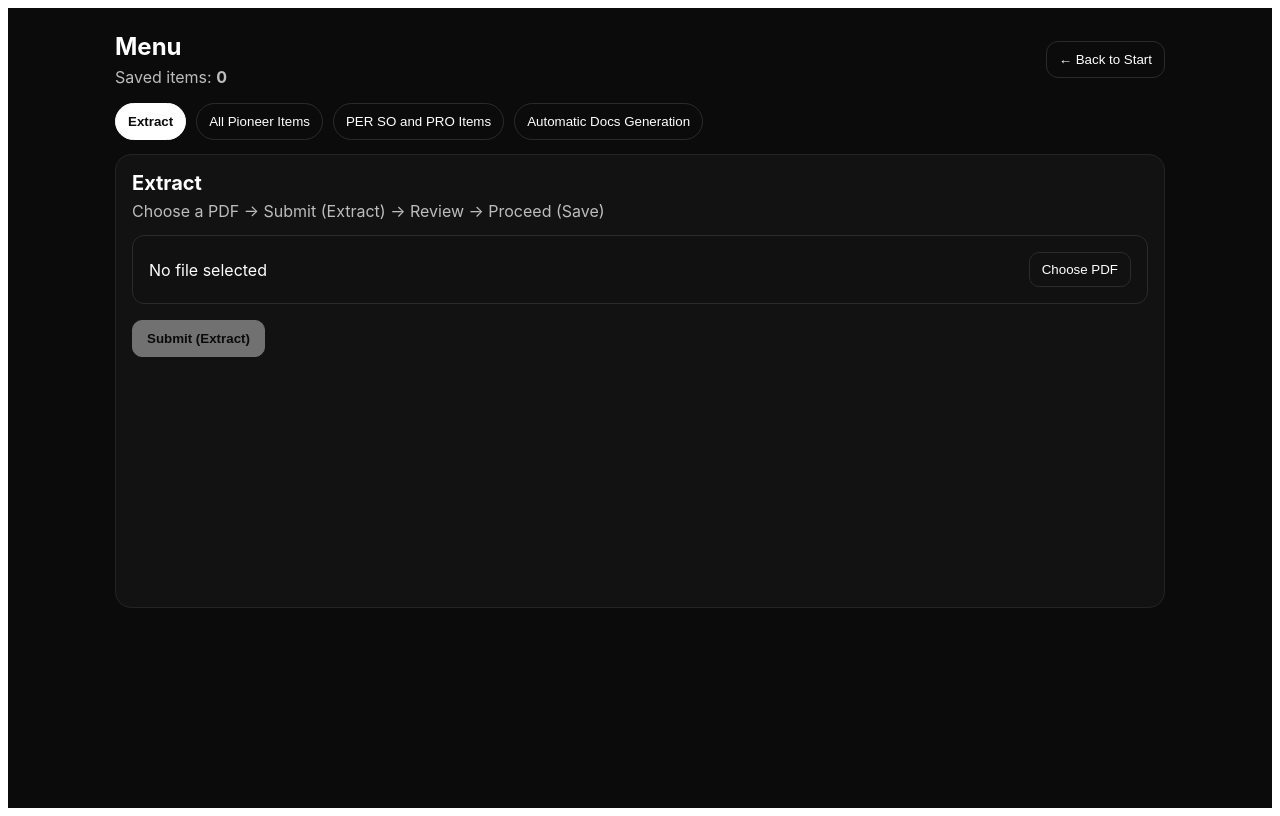
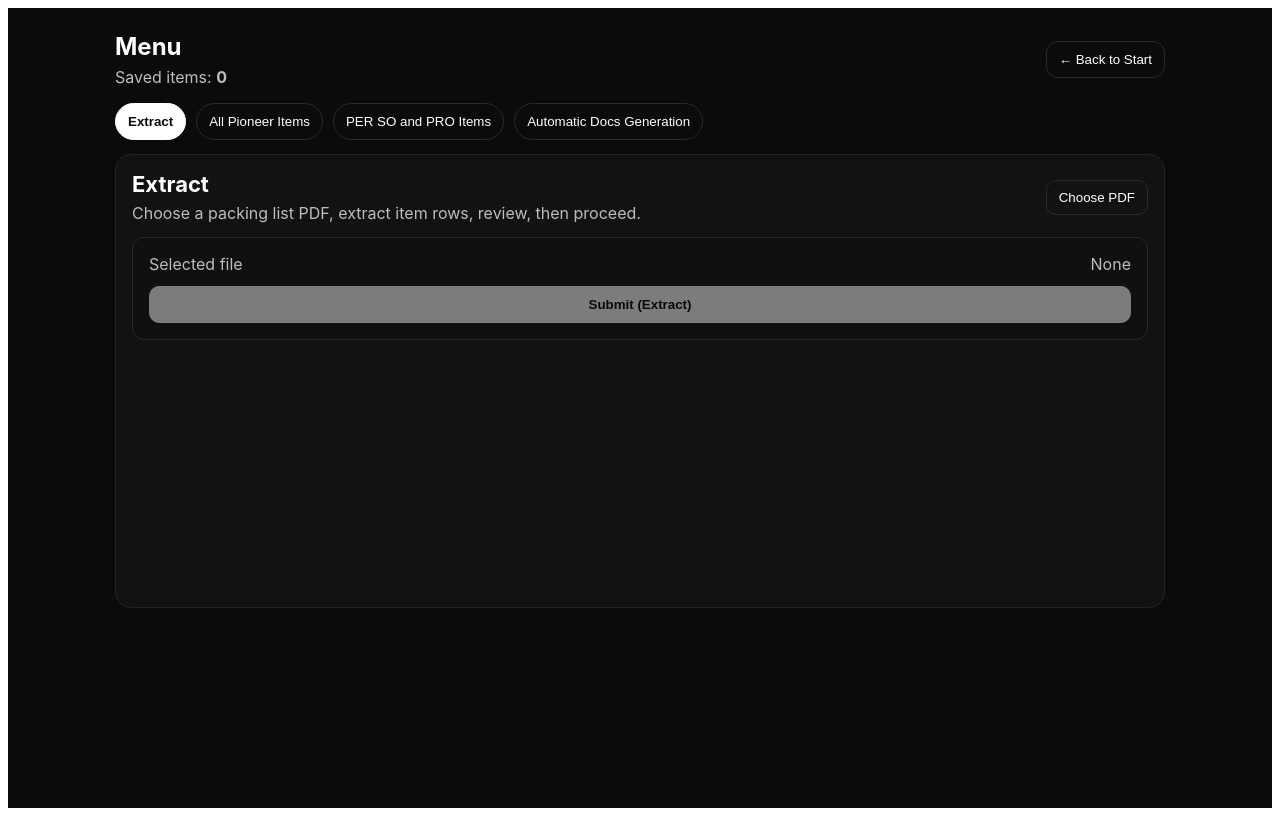
Before and after one commit to Princes-Aguilar/pioneer-extractor-desktop, a React (Vite) app: page / in a window 1280 px wide. Both pictures are taken after a click on the button "Start". Built offline with nearby package versions, Linux system fonts and the light colour scheme.

Commit message:
Done for frist feature: Extracting details

```diff
--- a/src/App.jsx
+++ b/src/App.jsx
@@ -19,7 +19,35 @@ export default function App() {
 
       setSelectedFile: (file) => setSelectedFile(file),
 
+      // ✅ Add this so ExtractTab.jsx can call it
+      setExtractedPreview: (preview) => setExtractedPreview(preview),
+
       clearPreview: () => setExtractedPreview(null),
+
+      // Keep if you still want XLSX route (optional)
+      extractSelectedXlsx: async () => {
+        if (!selectedFile) throw new Error("No file selected.");
+
+        const filePath = selectedFile.path;
+        if (!filePath) {
+          throw new Error(
+            "Selected file has no path. Use the Choose XLSX button.",
+          );
+        }
+
+        const result = await window.pioneer.extractXlsx(filePath);
+        if (!result?.ok) {
+          throw new Error(result?.error || "XLSX extraction failed.");
+        }
+
+        setExtractedPreview({
+          fileName: result.fileName,
+          items: result.items || [],
+          numberOfItemsExtracted:
+            result.numberOfItemsExtracted ?? (result.items?.length || 0),
+          debug: result.debug,
+        });
+      },
 
       extractSelectedPdf: async () => {
         if (!selectedFile) throw new Error("No file selected.");
@@ -45,7 +73,14 @@ export default function App() {
           );
         }
 
-        setExtractedPreview(result);
+        // ✅ Normalize what we store (no 'ok' field)
+        setExtractedPreview({
+          fileName: result.fileName,
+          items: result.items || [],
+          numberOfItemsExtracted:
+            result.numberOfItemsExtracted ?? (result.items?.length || 0),
+          debug: result.debug,
+        });
       },
 
       proceedSaveExtracted: () => {
@@ -55,8 +90,10 @@ export default function App() {
           id: crypto.randomUUID(),
           fileName: extractedPreview.fileName,
           addedAt: new Date().toISOString(),
-          // Save the extracted rows
           extractedItems: extractedPreview.items || [],
+          numberOfItemsExtracted:
+            extractedPreview.numberOfItemsExtracted ??
+            (extractedPreview.items?.length || 0),
         };
 
         setSavedItems((prev) => [record, ...prev]);
--- a/src/components/ExtractTab.jsx
+++ b/src/components/ExtractTab.jsx
@@ -7,13 +7,6 @@ export default function ExtractTab({ store, actions }) {
   const pickWithDialog = async () => {
     try {
       setError("");
-
-      if (!window.pioneer?.openPdfDialog) {
-        throw new Error(
-          "window.pioneer.openPdfDialog is not available. Check preload.cjs.",
-        );
-      }
-
       const filePath = await window.pioneer.openPdfDialog();
       if (!filePath) return;
 
@@ -22,8 +15,7 @@ export default function ExtractTab({ store, actions }) {
         path: filePath,
       });
     } catch (e) {
-      console.error("Pick dialog error:", e);
-      setError(e?.message || "Failed to open file dialog.");
+      setError(e?.message || String(e));
     }
   };
 
@@ -31,64 +23,92 @@ export default function ExtractTab({ store, actions }) {
     try {
       setError("");
       setIsWorking(true);
-      await actions.extractSelectedPdf();
+
+      const f = store.selectedFile;
+      if (!f?.path)
+        throw new Error("No PDF selected. Click 'Choose PDF' first.");
+
+      if (!window.pioneer?.extractPdf) {
+        throw new Error(
+          "window.pioneer.extractPdf is missing. Check preload.cjs.",
+        );
+      }
+
+      const res = await window.pioneer.extractPdf(f.path);
+      if (!res?.ok) throw new Error(res?.error || "Extraction failed.");
+
+      if (typeof actions.setExtractedPreview !== "function") {
+        throw new Error(
+          "actions.setExtractedPreview is not a function. Add it inside App.jsx actions.",
+        );
+      }
+
+      actions.setExtractedPreview({
+        fileName: res.fileName,
+        numberOfItemsExtracted: res.numberOfItemsExtracted,
+        items: res.items || [],
+        debug: res.debug,
+      });
     } catch (e) {
-      console.error("Extraction error:", e);
-      setError(e?.message || "Unknown extraction error.");
+      setError(e?.message || String(e));
     } finally {
       setIsWorking(false);
     }
   };
 
   return (
-    <div>
-      <h3 style={styles.h3}>Extract</h3>
-      <p style={styles.p}>
-        Choose a PDF → Submit (Extract) → Review → Proceed (Save)
-      </p>
-
-      <div style={styles.box}>
-        <div style={styles.fileName}>
-          {store.selectedFile ? (
-            <>
-              Selected: <b>{store.selectedFile.name}</b>
-            </>
-          ) : (
-            "No file selected"
-          )}
+    <div style={styles.wrap}>
+      <div style={styles.head}>
+        <div>
+          <h2 style={styles.h2}>Extract</h2>
+          <p style={styles.p}>
+            Choose a packing list PDF, extract item rows, review, then proceed.
+          </p>
         </div>
-
         <button style={styles.ghostBtn} onClick={pickWithDialog}>
           Choose PDF
         </button>
       </div>
 
-      {error ? <div style={styles.error}>{error}</div> : null}
+      <div style={styles.card}>
+        <div style={styles.row}>
+          <div style={styles.label}>Selected file</div>
+          <div style={styles.value}>
+            {store.selectedFile?.name ? (
+              <b>{store.selectedFile.name}</b>
+            ) : (
+              <span style={{ color: "#bdbdbd" }}>None</span>
+            )}
+          </div>
+        </div>
 
-      <div style={{ marginTop: 16 }}>
         <button
           style={{
             ...styles.primaryBtn,
-            opacity: store.selectedFile && !isWorking ? 1 : 0.4,
+            opacity: store.selectedFile?.path && !isWorking ? 1 : 0.45,
             cursor:
-              store.selectedFile && !isWorking ? "pointer" : "not-allowed",
+              store.selectedFile?.path && !isWorking
+                ? "pointer"
+                : "not-allowed",
           }}
-          disabled={!store.selectedFile || isWorking}
+          disabled={!store.selectedFile?.path || isWorking}
           onClick={submitAndExtract}
         >
           {isWorking ? "Extracting..." : "Submit (Extract)"}
         </button>
+
+        {error ? <div style={styles.errorBox}>{error}</div> : null}
       </div>
 
       {store.extractedPreview ? (
-        <div style={styles.review}>
+        <div style={styles.reviewCard}>
           <div style={styles.reviewTop}>
             <div>
               <div style={styles.reviewTitle}>Review Extracted Data</div>
               <div style={styles.reviewSub}>
                 File: <b>{store.extractedPreview.fileName}</b>{" "}
                 <span style={{ color: "#bdbdbd" }}>
-                  (text length: {store.extractedPreview.rawTextLength})
+                  (items: {store.extractedPreview.numberOfItemsExtracted ?? 0})
                 </span>
               </div>
             </div>
@@ -110,35 +130,45 @@ export default function ExtractTab({ store, actions }) {
             <table style={styles.table}>
               <thead>
                 <tr>
-                  <th>Description</th>
-                  <th>QTY</th>
-                  <th>No. of boxes</th>
-                  <th>Net weight</th>
-                  <th>Gross weight</th>
+                  <th style={styles.th}>Description</th>
+                  <th style={styles.th}>Qty</th>
+                  <th style={styles.th}>Boxes</th>
+                  <th style={styles.th}>Net Weight</th>
+                  <th style={styles.th}>Gross Weight</th>
+                  <th style={styles.th}>File Name</th>
                 </tr>
               </thead>
               <tbody>
                 {store.extractedPreview.items?.length ? (
                   store.extractedPreview.items.map((r, idx) => (
                     <tr key={idx}>
-                      <td>{r.description}</td>
-                      <td>{r.qty ?? "—"}</td>
-                      <td>{r.noOfBoxes ?? "—"}</td>
-                      <td>{r.netWeight ?? "—"}</td>
-                      <td>{r.grossWeight ?? "—"}</td>
+                      <td style={styles.td}>{r.description}</td>
+                      <td style={styles.td}>{r.qty ?? "—"}</td>
+                      <td style={styles.td}>{r.noOfBoxes ?? "—"}</td>
+                      <td style={styles.td}>{r.netWeight ?? "—"}</td>
+                      <td style={styles.td}>{r.grossWeight ?? "—"}</td>
+                      <td style={styles.td}>
+                        {r.fileName ?? store.extractedPreview.fileName}
+                      </td>
                     </tr>
                   ))
                 ) : (
                   <tr>
-                    <td colSpan="5" style={{ color: "#bdbdbd" }}>
-                      No item rows detected. If text length is 0, the PDF is
-                      likely scanned and needs OCR.
+                    <td style={styles.tdMuted} colSpan={6}>
+                      No rows extracted.
                     </td>
                   </tr>
                 )}
               </tbody>
             </table>
           </div>
+
+          {store.extractedPreview.debug?.textLength ? (
+            <div style={styles.debug}>
+              Debug: extracted text length ={" "}
+              {store.extractedPreview.debug.textLength}
+            </div>
+          ) : null}
         </div>
       ) : null}
     </div>
@@ -146,19 +176,29 @@ export default function ExtractTab({ store, actions }) {
 }
 
 const styles = {
-  h3: { margin: "0 0 6px 0", fontSize: 20 },
-  p: { margin: "0 0 14px 0", color: "#bdbdbd" },
-  box: {
+  wrap: { display: "flex", flexDirection: "column", gap: 14 },
+  head: {
+    display: "flex",
+    alignItems: "center",
+    justifyContent: "space-between",
+    gap: 12,
+  },
+  h2: { margin: 0, fontSize: 22 },
+  p: { margin: "6px 0 0 0", color: "#bdbdbd" },
+
+  card: {
     padding: 16,
     border: "1px solid #2b2b2b",
     borderRadius: 12,
-    background: "#111",
+    background: "#101010",
     display: "flex",
-    justifyContent: "space-between",
-    alignItems: "center",
+    flexDirection: "column",
     gap: 12,
   },
-  fileName: { color: "#fff" },
+  row: { display: "flex", justifyContent: "space-between", gap: 12 },
+  label: { color: "#bdbdbd" },
+  value: { color: "#fff" },
+
   ghostBtn: {
     padding: "9px 12px",
     border: "1px solid #2b2b2b",
@@ -173,18 +213,19 @@ const styles = {
     background: "#fff",
     color: "#000",
     borderRadius: 10,
-    fontWeight: 700,
+    fontWeight: 800,
   },
-  error: {
-    marginTop: 12,
+  errorBox: {
+    marginTop: 6,
     padding: 10,
     background: "#2a1010",
     border: "1px solid #5a1a1a",
     borderRadius: 10,
-    color: "#ffaaaa",
+    color: "#ffb3b3",
+    whiteSpace: "pre-wrap",
   },
-  review: {
-    marginTop: 20,
+
+  reviewCard: {
     padding: 16,
     border: "1px solid #2b2b2b",
     borderRadius: 12,
@@ -192,12 +233,28 @@ const styles = {
   },
   reviewTop: {
     display: "flex",
+    alignItems: "center",
     justifyContent: "space-between",
-    alignItems: "center",
     gap: 12,
     marginBottom: 12,
   },
   reviewTitle: { fontSize: 16, fontWeight: 900 },
   reviewSub: { marginTop: 6, color: "#eaeaea" },
+
   table: { width: "100%", borderCollapse: "collapse" },
+  th: {
+    textAlign: "left",
+    padding: "10px 8px",
+    borderBottom: "1px solid #2b2b2b",
+    color: "#bdbdbd",
+    fontWeight: 800,
+    fontSize: 12,
+  },
+  td: {
+    padding: "10px 8px",
+    borderBottom: "1px solid #1f1f1f",
+    verticalAlign: "top",
+  },
+  tdMuted: { padding: "12px 8px", color: "#bdbdbd" },
+  debug: { marginTop: 10, color: "#bdbdbd", fontSize: 12 },
 };
```
Also changed, not shown: electron/main.cjs (+31 -0 lines), 1 other file (tests, documents, lock files or other folders).
